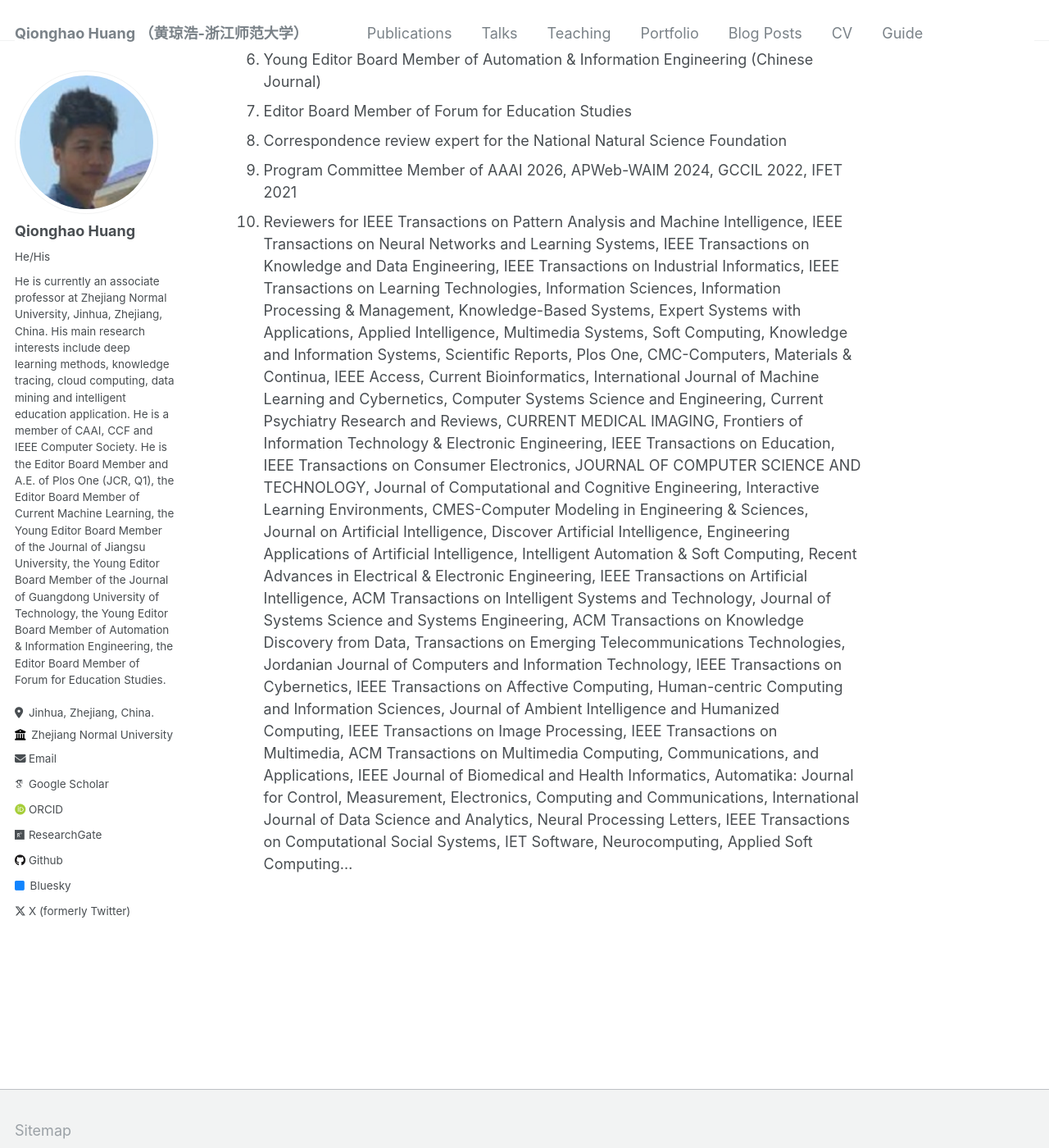
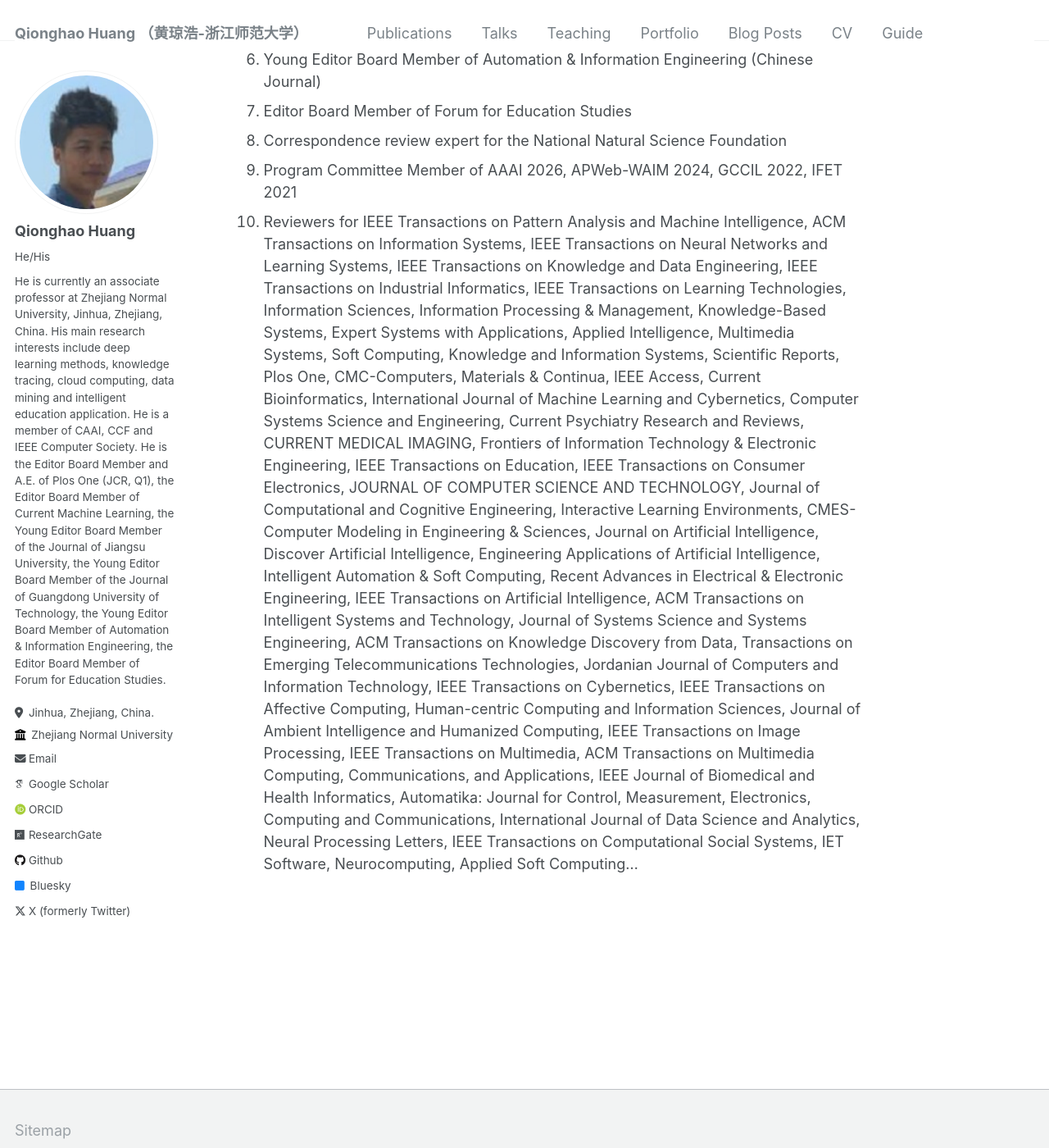
Before and after one commit to qhhuang-ai/qhhuang-ai.github.io, a Jekyll site: the page built from _pages/about.md, in a window 1280 px wide and 1400 px high, scrolled down 10243 px. Shown: the whole window at 82% size. Built offline with Jekyll 4.4.1, drawn with Linux system fonts in a browser that asks for light colours; some web fonts are replaced; a script that is not in the unit is left out; comment, search, counter and statistics services are not loaded.

Commit message:
update CV!

```diff
--- a/_pages/about.md
+++ b/_pages/about.md
@@ -106,5 +106,5 @@ Service and leadership
 1. Editor Board Member of Forum for Education Studies
 1. Correspondence review expert for the National Natural Science Foundation
 1. Program Committee Member of AAAI 2026, APWeb-WAIM 2024, GCCIL 2022, IFET 2021
-1. Reviewers for IEEE Transactions on Pattern Analysis and Machine Intelligence, IEEE Transactions on Neural Networks and Learning Systems, IEEE Transactions on Knowledge and Data Engineering, IEEE Transactions on Industrial Informatics, IEEE Transactions on Learning Technologies, Information Sciences, Information Processing & Management, Knowledge-Based Systems, Expert Systems with Applications, Applied Intelligence, Multimedia Systems, Soft Computing, Knowledge and Information Systems, Scientific Reports, Plos One, CMC-Computers, Materials & Continua,  IEEE Access, Current Bioinformatics, International Journal of Machine Learning and Cybernetics, Computer Systems Science and Engineering, Current Psychiatry Research and Reviews, CURRENT MEDICAL IMAGING,  Frontiers of Information Technology & Electronic Engineering, IEEE Transactions on Education, IEEE Transactions on Consumer Electronics, JOURNAL OF COMPUTER SCIENCE AND TECHNOLOGY, Journal of Computational and Cognitive Engineering, Interactive Learning Environments, CMES-Computer Modeling in Engineering & Sciences, Journal on Artificial Intelligence, Discover Artificial Intelligence, Engineering Applications of Artificial Intelligence,
+1. Reviewers for IEEE Transactions on Pattern Analysis and Machine Intelligence, ACM Transactions on Information Systems, IEEE Transactions on Neural Networks and Learning Systems, IEEE Transactions on Knowledge and Data Engineering, IEEE Transactions on Industrial Informatics, IEEE Transactions on Learning Technologies, Information Sciences, Information Processing & Management, Knowledge-Based Systems, Expert Systems with Applications, Applied Intelligence, Multimedia Systems, Soft Computing, Knowledge and Information Systems, Scientific Reports, Plos One, CMC-Computers, Materials & Continua,  IEEE Access, Current Bioinformatics, International Journal of Machine Learning and Cybernetics, Computer Systems Science and Engineering, Current Psychiatry Research and Reviews, CURRENT MEDICAL IMAGING,  Frontiers of Information Technology & Electronic Engineering, IEEE Transactions on Education, IEEE Transactions on Consumer Electronics, JOURNAL OF COMPUTER SCIENCE AND TECHNOLOGY, Journal of Computational and Cognitive Engineering, Interactive Learning Environments, CMES-Computer Modeling in Engineering & Sciences, Journal on Artificial Intelligence, Discover Artificial Intelligence, Engineering Applications of Artificial Intelligence,
 Intelligent Automation & Soft Computing, Recent Advances in Electrical & Electronic Engineering, IEEE Transactions on Artificial Intelligence, ACM Transactions on Intelligent Systems and Technology, Journal of Systems Science and Systems Engineering, ACM Transactions on Knowledge  Discovery from Data, Transactions on Emerging Telecommunications Technologies, Jordanian Journal of Computers and Information Technology, IEEE Transactions on Cybernetics, IEEE Transactions on Affective Computing, Human-centric Computing and Information Sciences, Journal of Ambient Intelligence and Humanized Computing, IEEE Transactions on Image Processing, IEEE Transactions on Multimedia, ACM Transactions on Multimedia Computing, Communications, and Applications, IEEE Journal of Biomedical and Health Informatics, Automatika: Journal for Control, Measurement, Electronics, Computing and Communications, International Journal of Data Science and Analytics, Neural Processing Letters, IEEE Transactions on Computational Social Systems, IET Software, Neurocomputing, Applied Soft Computing...
```
